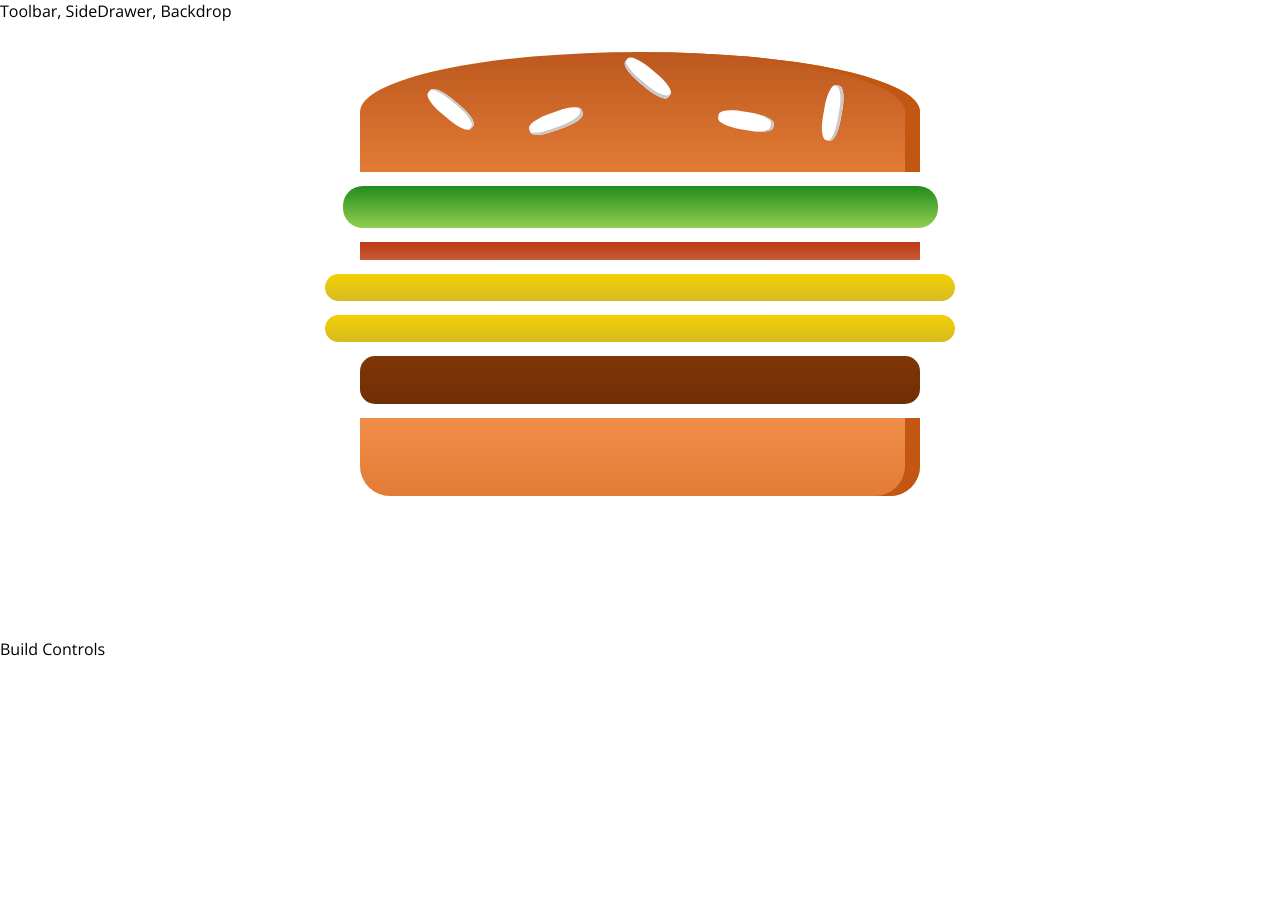
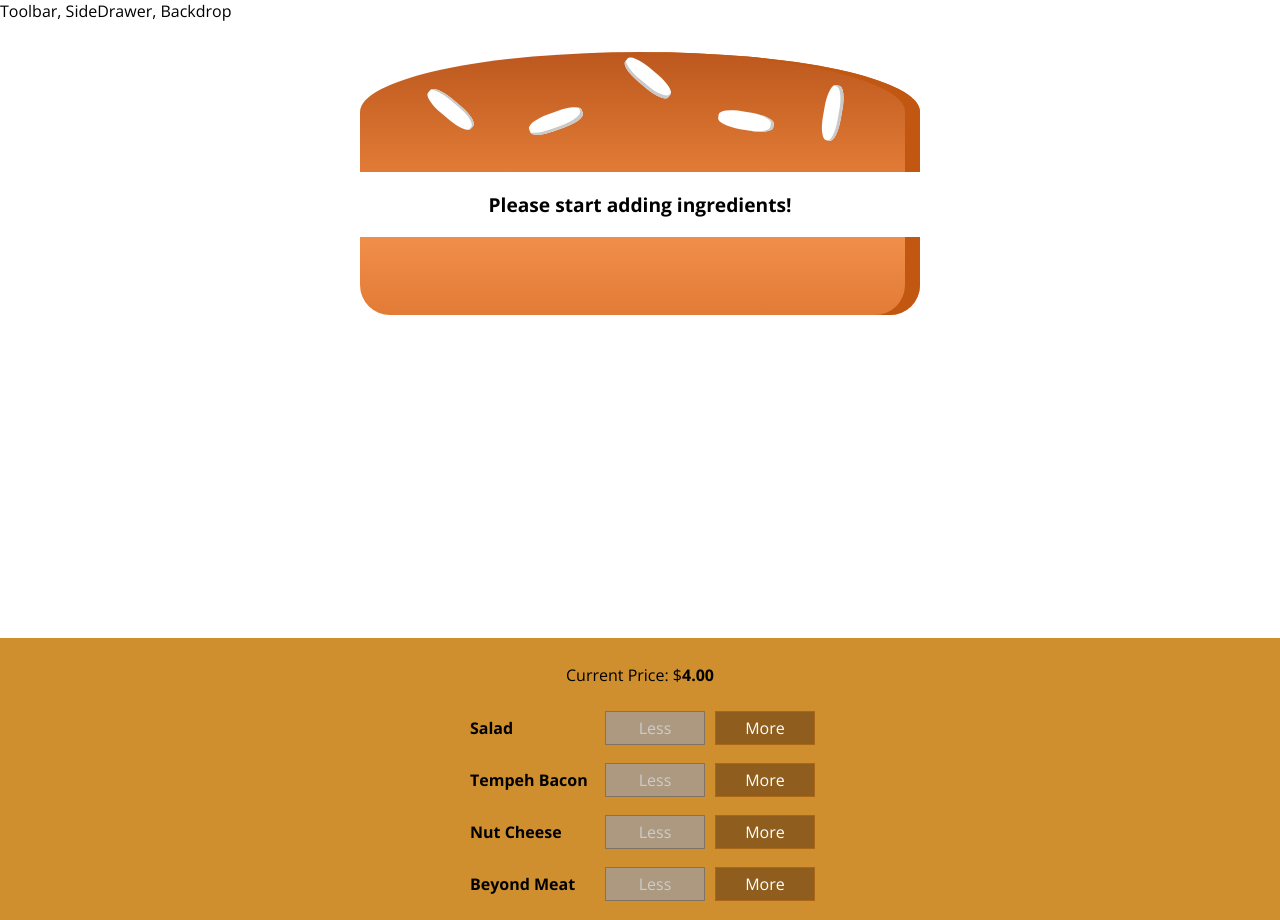
Before and after one commit to erinszilagyi/burgerbuilder-react, a React app: page / in a window 1280 px wide. Before the commit the page ends 800 px from the top, so only its background shows below. Built offline with nearby package versions, Linux system fonts and the light colour scheme.

Commit message:
Basic burger building functionality and styling

```diff
--- /dev/null
+++ b/src/components/Burger/BuildControls/BuildControl/BuildControl.css
@@ -0,0 +1,58 @@
+.BuildControl {
+  display: flex;
+  justify-content: space-between;
+  align-items: center;
+  margin: 5px 0;
+}
+
+.BuildControl button {
+  display: block;
+  font: inherit;
+  padding: 5px;
+  margin: 0 5px;
+  width: 100px;
+  border: 1px solid #aa6817;
+  cursor: pointer;
+  outline: none;
+}
+
+.BuildControl button:disabled {
+  background-color: #ac9980;
+  border: 1px solid #7e7365;
+  color: #ccc;
+  cursor: default;
+}
+
+.BuildControl button:hover:disabled {
+  background-color: #ac9980;
+  color: #ccc;
+  cursor: not-allowed;
+}
+
+.Label {
+  padding: 10px;
+  font-weight: bold;
+  width: 120px;
+}
+
+.BuildControl .Less {
+  background-color: #d39952;
+  color: white;
+}
+
+.BuildControl .More {
+  background-color: #8f5e1e;
+  color: white;
+}
+
+.BuildControl .Less:hover,
+.BuildControl .Less:active {
+  background-color: #daa972;
+  color: white;
+}
+
+.BuildControl .More:hover,
+.BuildControl .More:active {
+  background-color: #99703f;
+  color: white;
+}
--- /dev/null
+++ b/src/components/Burger/BuildControls/BuildControl/BuildControl.js
@@ -0,0 +1,21 @@
+import React from "react";
+
+import classes from "./BuildControl.css";
+
+const buildControl = props => (
+  <div className={classes.BuildControl}>
+    <div className={classes.Label}>{props.label}</div>
+    <button
+      className={classes.Less}
+      onClick={props.removed}
+      disabled={props.disabled}
+    >
+      Less
+    </button>
+    <button className={classes.More} onClick={props.added}>
+      More
+    </button>
+  </div>
+);
+
+export default buildControl;
--- /dev/null
+++ b/src/components/Burger/BuildControls/BuildControls.css
@@ -0,0 +1,10 @@
+.BuildControls {
+  width: 100%;
+  background-color: #cf8f2e;
+  display: flex;
+  flex-flow: column;
+  align-items: center;
+  box-shadow: 0 2px 1px #cccccc;
+  margin: auto;
+  padding: 10px 0;
+}
--- /dev/null
+++ b/src/components/Burger/BuildControls/BuildControls.js
@@ -0,0 +1,30 @@
+import React from "react";
+
+import classes from "./BuildControls.css";
+import BuildControl from "./BuildControl/BuildControl";
+
+const controls = [
+  { label: "Salad", type: "salad" },
+  { label: "Tempeh Bacon", type: "tempehBacon" },
+  { label: "Nut Cheese", type: "nutCheese" },
+  { label: "Beyond Meat", type: "beyondMeat" }
+];
+
+const buildControls = props => (
+  <div className={classes.BuildControls}>
+    <p>
+      Current Price: $<strong>{props.price.toFixed(2)}</strong>
+    </p>
+    {controls.map(ctrl => (
+      <BuildControl
+        key={ctrl.label}
+        label={ctrl.label}
+        added={() => props.ingredientAdded(ctrl.type)}
+        removed={() => props.ingredientRemoved(ctrl.type)}
+        disabled={props.disabled[ctrl.type]}
+      />
+    ))}
+  </div>
+);
+
+export default buildControls;
--- a/src/components/Burger/Burger.js
+++ b/src/components/Burger/Burger.js
@@ -1,23 +1,29 @@
-import React from 'react';
+import React from "react";
 
-import classes from './Burger.css';
-import BurgerIngredient from './BurgerIngredient/BurgerIngredient';
+import classes from "./Burger.css";
+import BurgerIngredient from "./BurgerIngredient/BurgerIngredient";
 
-const burger = ( props ) => {
-  const transformedIngredients = Object.keys(props.ingredients)
+const burger = props => {
+  let transformedIngredients = Object.keys(props.ingredients)
     .map(igKey => {
       return [...Array(props.ingredients[igKey])].map((_, index) => {
-        return <BurgerIngredient key={igKey+index} type={igKey} />
+        return <BurgerIngredient key={igKey + index} type={igKey} />;
       });
-  });
+    })
+    .reduce((arr, el) => {
+      return arr.concat(el);
+    }, []);
 
+  if (transformedIngredients.length === 0) {
+    transformedIngredients = <p>Please start adding ingredients!</p>;
+  }
   return (
     <div className={classes.Burger}>
-      <BurgerIngredient type="breadTop"/>
+      <BurgerIngredient type='breadTop' />
       {transformedIngredients}
-      <BurgerIngredient type="breadBottom"/>
+      <BurgerIngredient type='breadBottom' />
     </div>
   );
-}
+};
 
 export default burger;
--- a/src/containers/BurgerBuilder/BurgerBuilder.js
+++ b/src/containers/BurgerBuilder/BurgerBuilder.js
@@ -1,23 +1,74 @@
-import React, { Component } from 'react';
+import React, { Component } from "react";
 
-import Aux from '../../hoc/Aux';
-import Burger from '../../components/Burger/Burger';
+import Aux from "../../hoc/Aux";
+import Burger from "../../components/Burger/Burger";
+import BuildControls from "../../components/Burger/BuildControls/BuildControls";
+
+const INGREDIENT_PRICES = {
+  salad: 0.5,
+  tempehBacon: 1.0,
+  nutCheese: 1.5,
+  beyondMeat: 2.5
+};
 
 class BurgerBuilder extends Component {
   state = {
     ingredients: {
-      salad: 1,
-      tempehBacon: 1,
-      nutCheese: 2,
-      beyondMeat: 1
+      salad: 0,
+      tempehBacon: 0,
+      nutCheese: 0,
+      beyondMeat: 0
+    },
+    totalPrice: 4.0
+  };
+
+  addIngredientHandler = type => {
+    const updatedIngredients = {
+      ...this.state.ingredients
+    };
+    updatedIngredients[type] = this.state.ingredients[type] + 1;
+    const newPrice = this.state.totalPrice + INGREDIENT_PRICES[type];
+    this.setState({
+      totalPrice: newPrice,
+      ingredients: updatedIngredients
+    });
+  };
+
+  removeIngredientHandler = type => {
+    if (this.state.ingredients[type] <= 0) return;
+
+    const updatedIngredients = {
+      ...this.state.ingredients
+    };
+    updatedIngredients[type] = this.state.ingredients[type] - 1;
+    const newPrice = this.state.totalPrice - INGREDIENT_PRICES[type];
+    this.setState({
+      totalPrice: newPrice,
+      ingredients: updatedIngredients
+    });
+  };
+
+  calculateDisabledInfo = () => {
+    const disabledInfo = {
+      ...this.state.ingredients
+    };
+
+    for (let key in disabledInfo) {
+      disabledInfo[key] = disabledInfo[key] <= 0;
     }
-  }
+    return disabledInfo;
+  };
 
-  render () {
+  render() {
     return (
       <Aux>
         <Burger ingredients={this.state.ingredients} />
-        <div>Build Controls</div>
+        <BuildControls
+          ingredientAdded={this.addIngredientHandler}
+          ingredientRemoved={this.removeIngredientHandler}
+          disabled={this.calculateDisabledInfo()}
+          price={this.state.totalPrice}
+        />
       </Aux>
     );
   }
```
Also changed, not shown: 1 other file (tests, documents, lock files or other folders).
